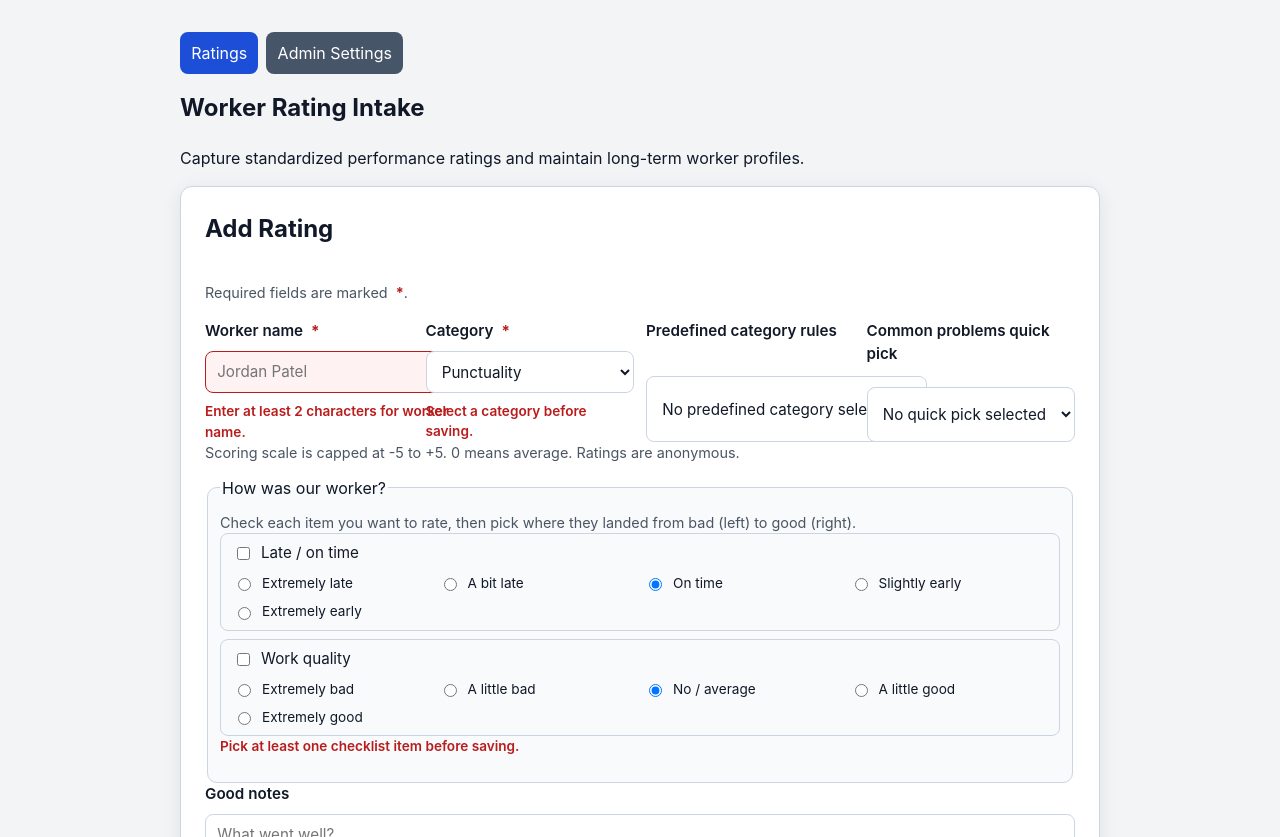
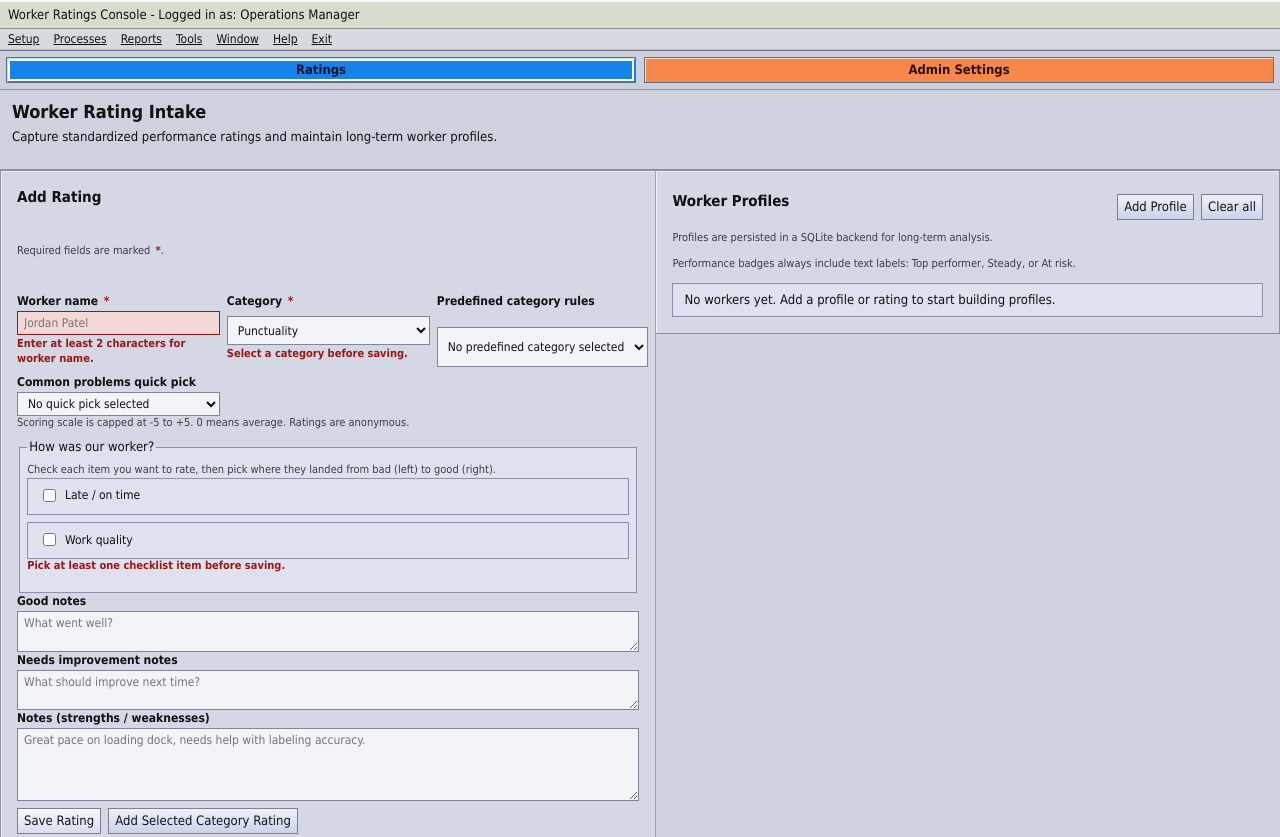
Before and after one commit to believeshe123-coder/TeamConsistency, a plain HTML site: page index.html in a window 1280 px wide. Shown: the top 837 px of the page. Drawn offline with Linux system fonts and the light colour scheme; no server answers.

Commit message:
Restyle app with retro desktop-inspired interface

```diff
--- a/index.html
+++ b/index.html
@@ -8,6 +8,17 @@
   </head>
   <body>
     <main class="container">
+      <div class="window-titlebar" aria-hidden="true">Worker Ratings Console - Logged in as: Operations Manager</div>
+      <nav class="menu-strip" aria-label="Application menu">
+        <a href="#">Setup</a>
+        <a href="#">Processes</a>
+        <a href="#">Reports</a>
+        <a href="#">Tools</a>
+        <a href="#">Window</a>
+        <a href="#">Help</a>
+        <a href="#">Exit</a>
+      </nav>
+
       <div class="page-tabs" role="tablist" aria-label="Main pages">
         <button type="button" id="tab-ratings" class="tab active" role="tab" aria-selected="true">Ratings</button>
         <button type="button" id="tab-admin" class="tab secondary" role="tab" aria-selected="false">Admin Settings</button>
--- a/styles.css
+++ b/styles.css
@@ -1,43 +1,69 @@
 :root {
-  font-family: Inter, system-ui, -apple-system, Segoe UI, Roboto, sans-serif;
-  --bg: #f3f4f6;
-  --surface: #ffffff;
-  --surface-subtle: #f8fafc;
-  --text: #111827;
-  --muted: #4b5563;
-  --border: #cbd5e1;
-  --border-strong: #94a3b8;
-  --primary: #1d4ed8;
-  --primary-contrast: #ffffff;
-  --focus-ring: #0f172a;
-  --danger: #b91c1c;
-  --danger-bg: #fef2f2;
-  --success-bg: #dcfce7;
-  --success-text: #14532d;
-  --info-bg: #dbeafe;
-  --info-text: #1e3a8a;
-  --warning-bg: #fee2e2;
-  --warning-text: #7f1d1d;
+  font-family: Tahoma, Verdana, "MS Sans Serif", Arial, sans-serif;
+  --bg: #cdd0dc;
+  --surface: #d4d7e4;
+  --surface-subtle: #dfe2ee;
+  --text: #111;
+  --muted: #373d4b;
+  --border: #8a91a8;
+  --border-strong: #596078;
+  --primary: #1878d8;
+  --primary-contrast: #fff;
+  --focus-ring: #173f6f;
+  --danger: #9c1616;
+  --danger-bg: #f4d8d8;
+  --success-bg: #d8f0db;
+  --success-text: #1e5b2e;
+  --info-bg: #d8e4fb;
+  --info-text: #1f3f74;
+  --warning-bg: #f7e0d9;
+  --warning-text: #7c2b20;
 
   --space-1: 0.25rem;
-  --space-2: 0.5rem;
-  --space-3: 0.75rem;
+  --space-2: 0.45rem;
+  --space-3: 0.7rem;
   --space-4: 1rem;
-  --space-5: 1.5rem;
-  --space-6: 2rem;
+  --space-5: 1.25rem;
+  --space-6: 1.75rem;
 }
 
 body {
   margin: 0;
   background: var(--bg);
   color: var(--text);
-  line-height: 1.5;
+  line-height: 1.35;
+  font-size: 13px;
 }
 
 .container {
-  max-width: 920px;
-  margin: var(--space-6) auto;
-  padding: 0 var(--space-4) 3rem;
+  width: 100%;
+  min-height: 100vh;
+  margin: 0;
+  padding: 0;
+  background: #cfd2df;
+  border-top: 2px solid #f4f6fb;
+}
+
+.window-titlebar {
+  background: #d7ddcd;
+  border-bottom: 1px solid #8b9186;
+  padding: 4px 8px;
+  font-size: 13px;
+}
+
+.menu-strip {
+  display: flex;
+  gap: 14px;
+  align-items: center;
+  background: #d8dae2;
+  border-bottom: 2px ridge #bbc0d0;
+  padding: 2px 8px;
+}
+
+.menu-strip a {
+  color: #111;
+  text-decoration: underline;
+  font-size: 12px;
 }
 
 h1,
@@ -48,40 +74,84 @@ p {
   margin-top: 0;
 }
 
+h1 {
+  font-size: 18px;
+  margin-bottom: 4px;
+}
+
+h2 {
+  font-size: 15px;
+  margin-bottom: 4px;
+}
+
+#main-page,
+#profile-page,
+#admin-page {
+  display: grid;
+  grid-template-columns: minmax(420px, 1fr) minmax(320px, 0.95fr);
+  gap: 0;
+  align-items: start;
+}
+
+#profile-page.hidden,
+#admin-page.hidden,
+#main-page.hidden,
+.hidden {
+  display: none !important;
+}
+
+#main-page > header {
+  grid-column: 1 / -1;
+  margin: 0;
+  padding: 10px 12px;
+  border-bottom: 1px solid var(--border);
+  background: #ced2df;
+}
+
 .card {
   background: var(--surface);
   border: 1px solid var(--border);
-  border-radius: 12px;
-  padding: var(--space-5);
-  margin-bottom: var(--space-5);
-  box-shadow: 0 4px 20px rgba(17, 24, 39, 0.08);
+  border-radius: 0;
+  padding: var(--space-4);
+  margin: 0;
+  box-shadow: inset 1px 1px 0 #edf0f9;
   display: grid;
-  gap: var(--space-4);
+  gap: var(--space-3);
 }
 
-.card > :last-child {
-  margin-bottom: 0;
+#main-page .card:nth-of-type(1) {
+  border-right: 1px solid #98a0b8;
+  min-height: calc(100vh - 130px);
+}
+
+#main-page .card:nth-of-type(2),
+#main-page .card:nth-of-type(3) {
+  border-left: 0;
+}
+
+#main-page .card:nth-of-type(3) {
+  border-top: 0;
 }
 
 .field-grid {
   display: grid;
   grid-template-columns: repeat(auto-fit, minmax(180px, 1fr));
-  gap: var(--space-3);
+  gap: var(--space-2);
 }
 
 label {
   display: grid;
-  gap: var(--space-2);
-  font-size: 0.95rem;
+  gap: 2px;
+  font-size: 12px;
 }
 
 .label-text {
-  font-weight: 600;
+  font-weight: 700;
 }
 
 .required-indicator {
   color: var(--danger);
-  margin-left: var(--space-1);
+  margin-left: 2px;
   font-weight: 700;
 }
 
@@ -90,20 +160,64 @@ textarea,
 select,
 button {
   font: inherit;
-  padding: 0.55rem 0.7rem;
-  border-radius: 8px;
-  border: 1px solid var(--border);
+  padding: 3px 6px;
+  border-radius: 0;
+  border: 1px solid #7f8597;
   color: var(--text);
-  background: var(--surface);
+  background: #f3f4f8;
+}
+
+button {
+  margin-top: var(--space-2);
+  border: 1px solid #787f95;
+  background: linear-gradient(#f7f8fc, #d8dced);
+  color: #101422;
+  cursor: pointer;
+  min-height: 26px;
+}
+
+button.secondary {
+  background: linear-gradient(#eef1fb, #ccd3ea);
+}
+
+.page-tabs {
+  display: grid;
+  grid-template-columns: repeat(2, minmax(200px, 1fr));
+  gap: 8px;
+  margin: 0;
+  padding: 6px;
+  background: #ccd0dd;
+  border-bottom: 1px solid #8c93ac;
+}
+
+.page-tabs .tab {
+  margin-top: 0;
+  border: 1px solid #626c84;
+  box-shadow: inset 1px 1px 0 rgba(255, 255, 255, 0.7);
+  font-weight: 700;
+}
+
+.page-tabs #tab-ratings {
+  background: #1683eb;
+  color: #001630;
+}
+
+.page-tabs #tab-admin {
+  background: #f7884a;
+  color: #2b1300;
+}
+
+.page-tabs .tab.active {
+  outline: 2px solid #fff;
+  outline-offset: -4px;
 }
 
 input:focus-visible,
 textarea:focus-visible,
 select:focus-visible,
 button:focus-visible {
-  outline: 3px solid var(--focus-ring);
-  outline-offset: 2px;
-  box-shadow: 0 0 0 2px var(--surface), 0 0 0 5px var(--primary);
+  outline: 2px dotted var(--focus-ring);
+  outline-offset: 1px;
 }
 
 input:invalid,
@@ -117,166 +231,101 @@ select:user-invalid {
 }
 
 .field-error {
-  font-size: 0.85rem;
+  font-size: 11px;
   color: var(--danger);
-  font-weight: 600;
+  font-weight: 700;
 }
 
-button {
-  margin-top: var(--space-3);
-  border: 0;
-  background: var(--primary);
-  color: var(--primary-contrast);
-  cursor: pointer;
-  min-height: 2.5rem;
-}
-
-button.secondary {
-  background: #475569;
-}
-
-.section-header {
+.section-header,
+.section-actions,
+.form-actions {
   display: flex;
+  flex-wrap: wrap;
+  gap: var(--space-2);
+  align-items: center;
   justify-content: space-between;
-  align-items: center;
-  gap: var(--space-4);
-}
-
-.section-actions {
-  display: flex;
-  gap: var(--space-2);
-  flex-wrap: wrap;
 }
 
 .form-actions {
-  display: flex;
-  gap: var(--space-2);
-  flex-wrap: wrap;
-  margin-top: var(--space-3);
+  justify-content: flex-start;
 }
 
-.hidden {
-  display: none;
-}
-
-.section-actions button,
-.form-actions button {
-  margin-top: 0;
-}
-
-.score-guidance {
-  margin: 0;
-  font-size: 0.9rem;
+.score-guidance,
+.hint,
+.trend {
   color: var(--muted);
-}
-
-.hint {
-  color: var(--muted);
-  font-size: 0.9rem;
+  font-size: 11px;
   margin: 0;
 }
 
-.profiles {
+.profiles,
+.history-summary {
   list-style: none;
   padding: 0;
   margin: 0;
   display: grid;
-  gap: var(--space-3);
+  gap: var(--space-2);
 }
 
-.profile-item {
+.profile-item,
+.category-history,
+.criterion-rating-row,
+.problem-row,
+.history-fieldset {
   border: 1px solid var(--border);
-  border-radius: 10px;
-  padding: var(--space-3);
-  display: grid;
-  gap: 0.35rem;
+  border-radius: 0;
+  background: var(--surface-subtle);
+}
+
+.profile-item,
+.category-history,
+.criterion-rating-row,
+.problem-row {
+  padding: var(--space-2) var(--space-3);
 }
 
 .meta {
   display: flex;
   flex-wrap: wrap;
-  gap: var(--space-2);
-  font-size: 0.85rem;
+  gap: 6px;
+  font-size: 11px;
 }
 
 .profile-detail {
-  margin-top: var(--space-4);
-}
-
-.profile-detail-header {
-  margin-bottom: var(--space-3);
+  margin-top: var(--space-3);
 }
 
 .history-fieldset {
-  margin-top: var(--space-3);
-  border: 1px solid var(--border);
-  border-radius: 10px;
-  padding: var(--space-3);
-  background: var(--surface-subtle);
+  margin-top: var(--space-2);
+  padding: var(--space-2);
 }
 
-.history-list {
+.history-list,
+.criteria-list {
   display: grid;
   gap: var(--space-2);
 }
 
 .history-entry {
   display: grid;
-  grid-template-columns: repeat(auto-fit, minmax(180px, 1fr));
+  grid-template-columns: repeat(auto-fit, minmax(160px, 1fr));
   gap: var(--space-2);
   align-items: end;
 }
 
-.history-entry .remove-history-entry {
-  height: fit-content;
-}
-
-.history-summary {
-  list-style: none;
-  margin: 0;
-  padding-left: 0;
+.category-history-grid,
+.criterion-scale {
   display: grid;
-  gap: 0.3rem;
-  font-size: 0.9rem;
-}
-
-.history-summary label {
-  display: inline-flex;
-  align-items: center;
-  gap: 0.35rem;
-}
-
-.category-history-grid {
-  display: grid;
-  grid-template-columns: repeat(auto-fit, minmax(210px, 1fr));
-  gap: var(--space-3);
-  margin-top: var(--space-3);
-}
-
-.category-history {
-  border: 1px solid var(--border);
-  border-radius: 10px;
-  padding: var(--space-3);
-}
-
-.category-history ul {
-  margin: 0;
-  padding-left: 1rem;
-  display: grid;
-  gap: 0.3rem;
-  font-size: 0.9rem;
-}
-
-.trend {
-  font-size: 0.85rem;
-  color: var(--muted);
+  grid-template-columns: repeat(auto-fit, minmax(180px, 1fr));
+  gap: var(--space-2);
+  margin-top: var(--space-2);
 }
 
 .badge {
   display: inline-block;
-  padding: 0.2rem 0.5rem;
-  border-radius: 999px;
-  font-size: 0.75rem;
+  padding: 1px 7px;
+  border-radius: 10px;
+  font-size: 11px;
   font-weight: 700;
   border: 1px solid currentColor;
 }
@@ -300,118 +349,35 @@ button.secondary {
   display: flex;
   justify-content: space-between;
   align-items: flex-start;
-  gap: var(--space-3);
+  gap: var(--space-2);
 }
 
-.rule-item button {
-  margin-top: 0;
-  white-space: nowrap;
+#profile-page input[readonly] {
+  background: #e7eaf4;
+  color: #50576c;
 }
 
-
-#profile-page input[readonly] {
-  background: var(--surface-subtle);
-  color: var(--muted);
+.criterion-toggle,
+.criterion-scale label,
+.history-summary label {
+  display: inline-flex;
+  align-items: center;
+  gap: 0.35rem;
 }
 
-#profile-page .card {
-  margin-top: var(--space-6);
-}
-
-@media (max-width: 640px) {
-  .container {
-    margin: var(--space-4) auto;
-    padding: 0 var(--space-3) var(--space-6);
-  }
-
-  .card {
-    padding: var(--space-4);
-  }
-
-  .section-header {
-    flex-direction: column;
-    align-items: flex-start;
-  }
-
-  .section-actions,
-  .form-actions {
-    width: 100%;
-    flex-direction: column;
-  }
-
-  .section-actions button,
-  .form-actions button,
-  .history-entry .remove-history-entry {
-    width: 100%;
-  }
-
-  .history-entry {
+@media (max-width: 920px) {
+  #main-page,
+  #profile-page,
+  #admin-page {
     grid-template-columns: 1fr;
   }
 
-  .history-entry > * {
-    min-width: 0;
+  #main-page .card:nth-of-type(2),
+  #main-page .card:nth-of-type(3) {
+    border-left: 1px solid var(--border);
+  }
+
+  #main-page .card:nth-of-type(3) {
+    border-top: 1px solid var(--border);
   }
 }
-
-.page-tabs {
-  display: flex;
-  gap: var(--space-2);
-  margin-bottom: var(--space-4);
-}
-
-.page-tabs .tab {
-  margin-top: 0;
-}
-
-.page-tabs .tab.active {
-  background: var(--primary);
-}
-
-.problem-row {
-  display: flex;
-  justify-content: space-between;
-  align-items: center;
-  gap: var(--space-3);
-  border: 1px solid var(--border);
-  border-radius: 8px;
-  padding: var(--space-2) var(--space-3);
-  background: var(--surface-subtle);
-}
-
-.problem-row button {
-  margin-top: 0;
-}
-
-.criteria-list {
-  display: grid;
-  gap: var(--space-2);
-}
-
-.criterion-rating-row {
-  border: 1px solid var(--border);
-  border-radius: 8px;
-  padding: var(--space-2) var(--space-3);
-  background: var(--surface-subtle);
-  display: grid;
-  gap: var(--space-2);
-}
-
-.criterion-toggle {
-  display: inline-flex;
-  align-items: center;
-  gap: var(--space-2);
-}
-
-.criterion-scale {
-  display: grid;
-  grid-template-columns: repeat(auto-fit, minmax(170px, 1fr));
-  gap: var(--space-2);
-}
-
-.criterion-scale label {
-  display: inline-flex;
-  align-items: center;
-  gap: var(--space-2);
-  font-size: 0.85rem;
-}
```
